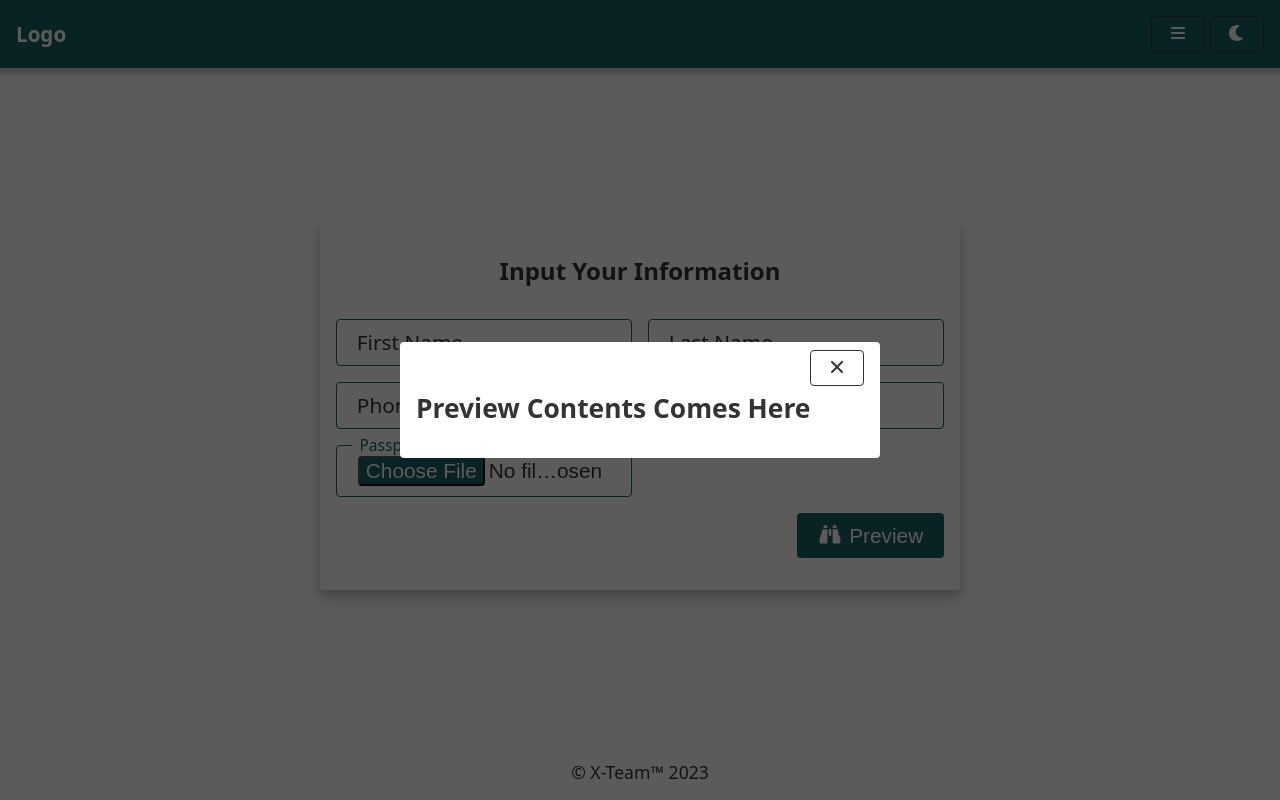
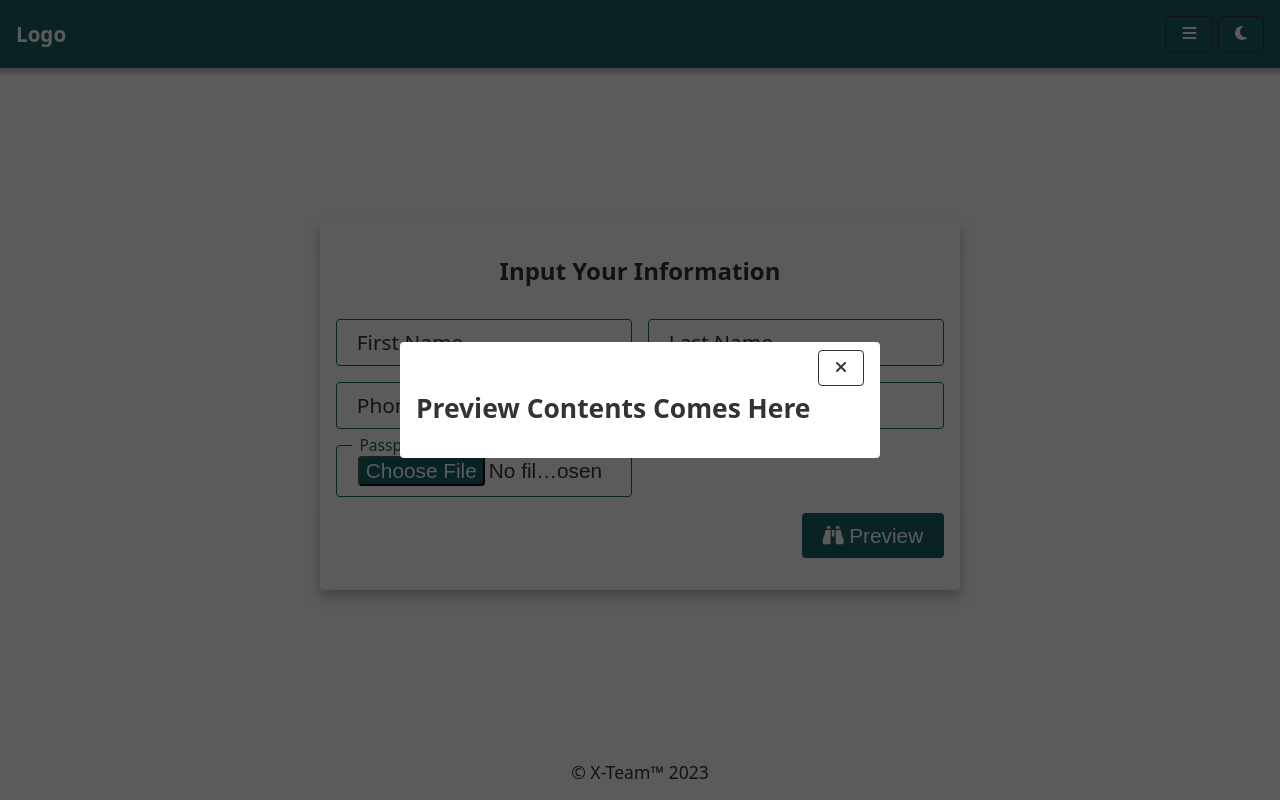
Before and after one commit to Temi-Tade/card-generator, a plain HTML site: page index.html in a window 1280 px wide. Drawn offline with Linux system fonts and the light colour scheme.

Commit message:
Adding CDN

```diff
--- a/index.html
+++ b/index.html
@@ -5,7 +5,7 @@
         <meta charset="UTF-8">
         <meta name="viewport" content="width=device-width, initial-scale=1.0">
         <title>Card Generator</title>
-        <link rel="stylesheet" href="http://localhost:100/fontawesome6/css/all.min.css"/>
+        <link rel="stylesheet" href="https://cdnjs.cloudflare.com/ajax/libs/font-awesome/6.4.0/css/all.min.css" integrity="sha512-iecdLmaskl7CVkqkXNQ/ZH/XLlvWZOJyj7Yy7tcenmpD1ypASozpmT/E0iPtmFIB46ZmdtAc9eNBvH0H/ZpiBw==" crossorigin="anonymous" referrerpolicy="no-referrer" />
         <link rel="stylesheet" href="assets/styles/css/main.css">
     </head>
 
@@ -72,7 +72,6 @@
             <p class="copyright">&copy; X-Team&trade; <span class="year"></span></p>
         </footer>
 
-        <script src="http://localhost:100/fontawesome6/js/all.min.js"></script>
         <script src="assets/scripts/main.js"></script>
         <script src="assets/scripts/form.js"></script>
     </body>
```
